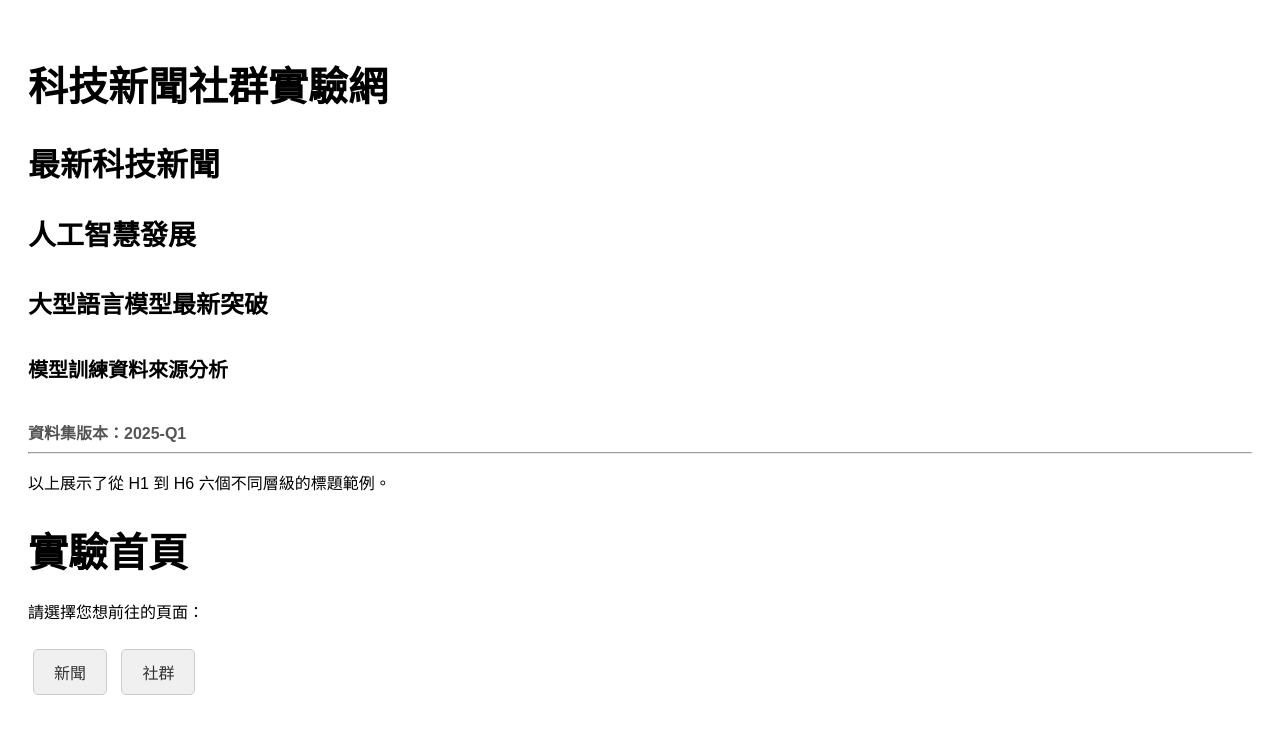
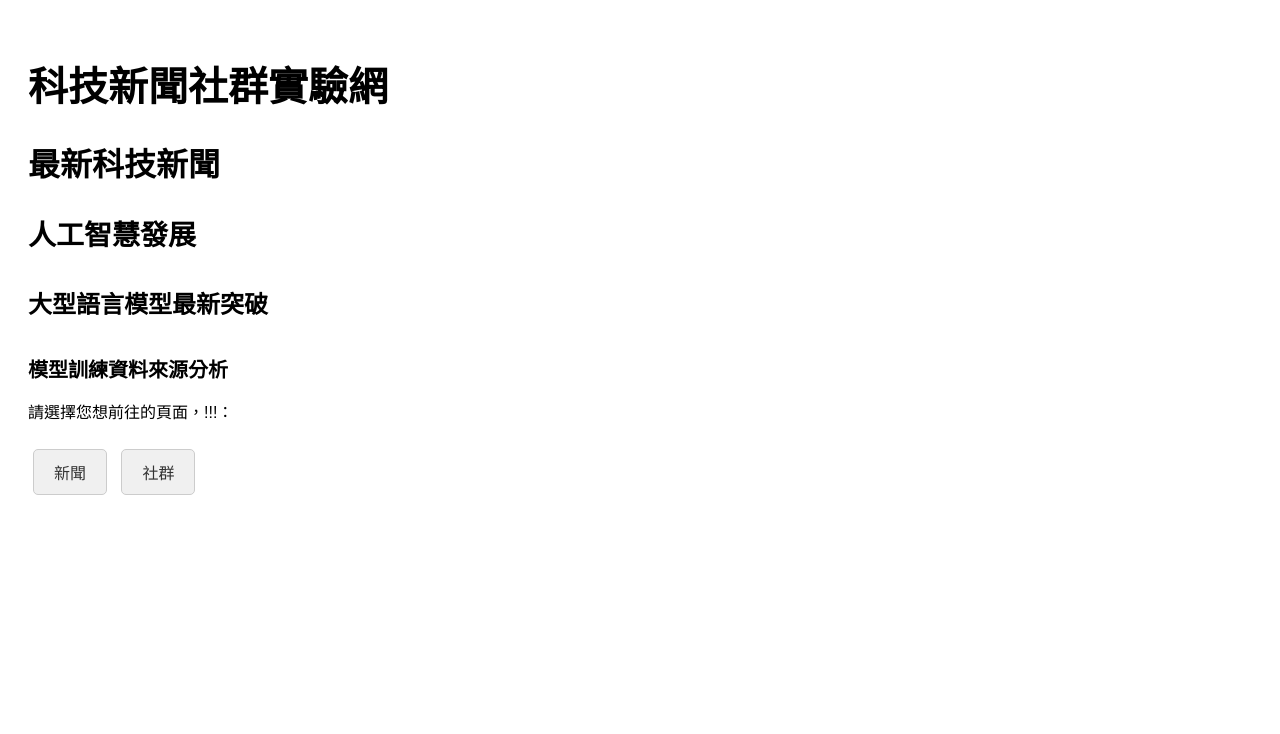
Before and after one commit to sa5609t/NEW, a plain HTML site: page index.html in a window 1280 px wide. Drawn offline with Linux system fonts and the light colour scheme.

Commit message:
Update index.html

```diff
--- a/index.html
+++ b/index.html
@@ -31,11 +31,6 @@
     <h4>大型語言模型最新突破</h4>
 
     <h5>模型訓練資料來源分析</h5>
-
-    <h6>資料集版本：2025-Q1</h6>
-
-    <hr>
-    <p>以上展示了從 H1 到 H6 六個不同層級的標題範例。</p>
 </body>
     <style>
         body {
@@ -60,9 +55,7 @@
 </head>
 <body>
 
-    <h1>實驗首頁</h1>
-
-    <p>請選擇您想前往的頁面：</p>
+    <p>請選擇您想前往的頁面，!!!：</p>
 
     <a href="news.html" class="button-link">新聞</a>
     <a href="community.html" class="button-link">社群</a>
```
